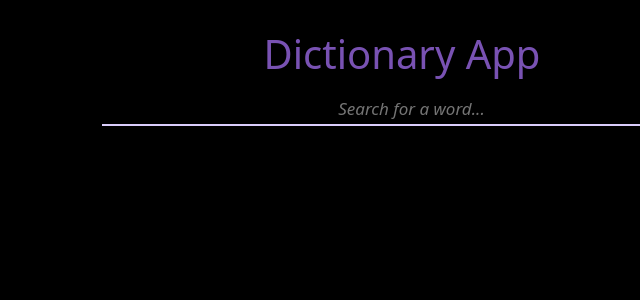
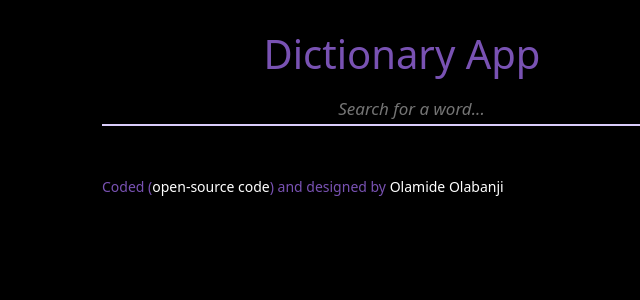
Before and after one commit to Mideolabanji/dictionary-app, a React (Create React App) app: page / in a window 1280 px wide. Shown: the top 300 px of the page, without its empty margins (238-878 px from the left). Built offline with nearby package versions, Linux system fonts and the light colour scheme.

Commit message:
included link to github repo

```diff
--- a/src/App.js
+++ b/src/App.js
@@ -7,6 +7,24 @@ export default function App() {
     <div className="App">
       <h1 className="mb-3">Dictionary App</h1>
       <InputGroup />
+      <small>
+        Coded (
+        <a
+          href="https://github.com/Mideolabanji/dictionary-app"
+          target="_blank"
+          rel="noreferrer"
+        >
+          open-source code
+        </a>
+        ) and designed by{" "}
+        <a
+          href="https://olamide-olabanji.netlify.app/"
+          target="_blank"
+          rel="noreferrer"
+        >
+          Olamide Olabanji
+        </a>
+      </small>
     </div>
   );
 }
--- a/src/MeaningCard.js
+++ b/src/MeaningCard.js
@@ -1,4 +1,5 @@
 import React from "react";
+import Thesaurus from "./Thesaurus";
 
 export default function MeaningCard(props) {
   return (
@@ -22,6 +23,7 @@ export default function MeaningCard(props) {
             </div>
           );
         })}
+        <Thesaurus property={props.property} />
         <div>
           Similar: <a href="https://olamide-olabanji.netlify.app/">detest</a>,{" "}
           <a href="https://olamide-olabanji.netlify.app/">hate</a>,{" "}
--- a/src/Thesaurus.js
+++ b/src/Thesaurus.js
@@ -1,5 +1,6 @@
 import React from "react";
 
-export default function Thesaurus() {
-  return "hello from thesaurus";
+export default function Thesaurus(props) {
+  //console.log(props.property.meanings[1].synonyms);
+  return null;
 }
```
